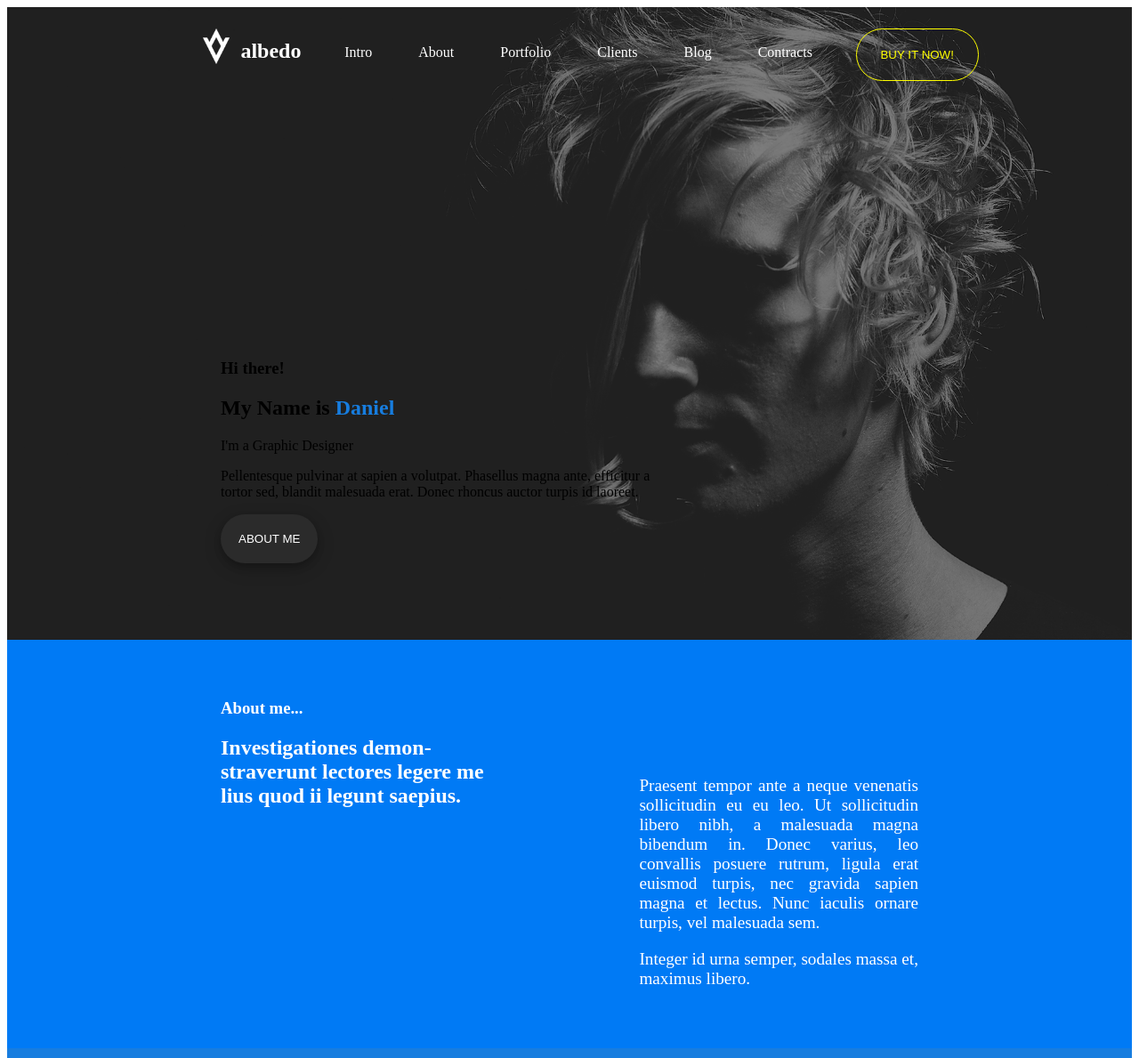
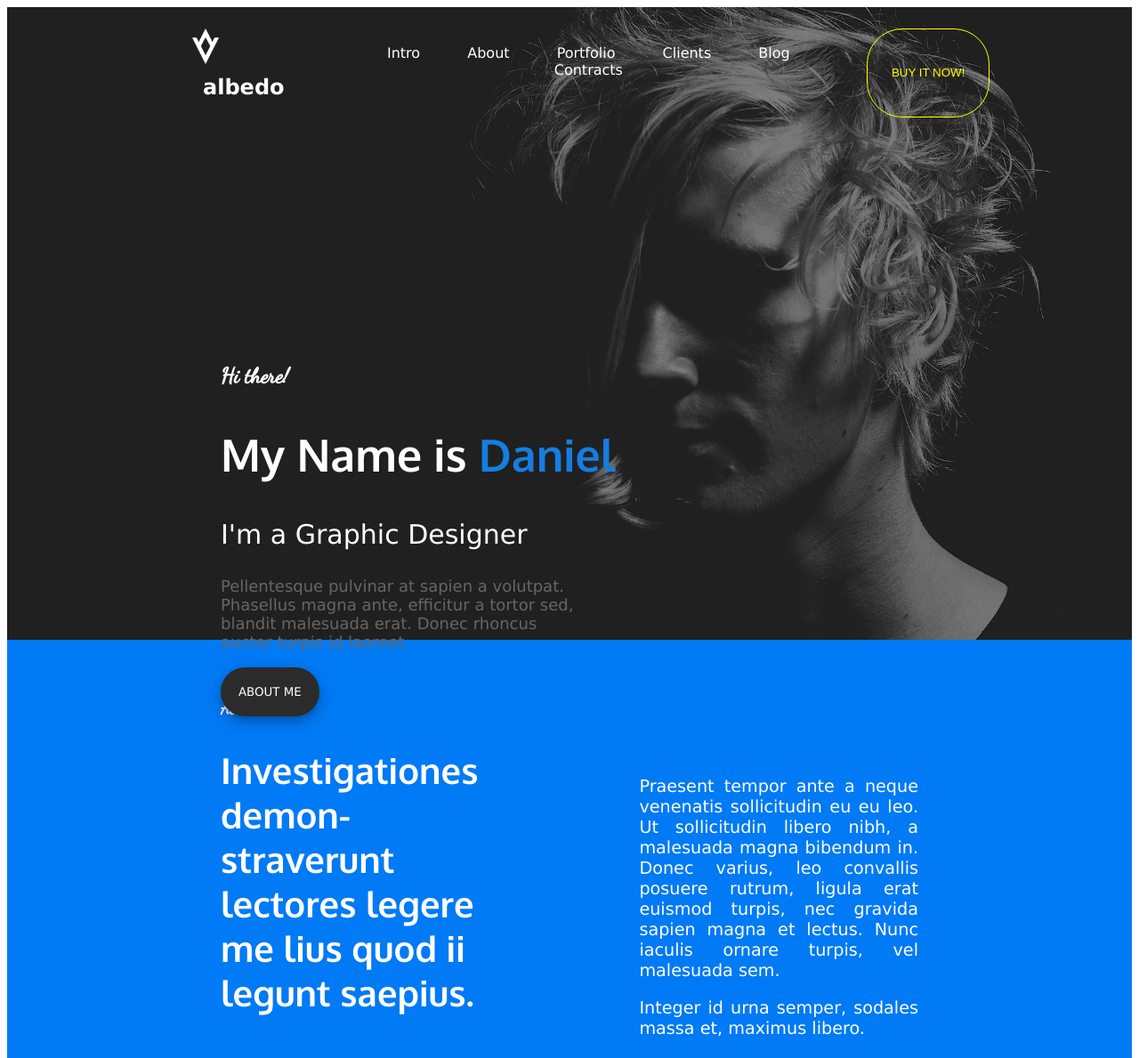
Before and after one commit to Eisha215/eishasajid, a plain HTML site: page index.html in a window 1280 px wide. Shown: the top 1189 px of the page at 89% size. Drawn offline with Linux system fonts and the light colour scheme; a web font is replaced by a local one.

Commit message:
Update mystyle.css

```diff
--- a/mystyle.css
+++ b/mystyle.css
@@ -13,6 +13,7 @@ header {
   margin-right: 13em;
   color: white;
   padding-top: 2em;
+  font-family:Verdana, Geneva, Tahoma, sans-serif;
 }
 
 .icon-name img,
@@ -50,6 +51,29 @@ nav a {
   margin-left: 15em;
   width: 38%;
 }
+.intro h3 {
+  color:white;
+  font-family: Dancing Script, cursive;
+  font-size: x-large;
+}
+.intro h1{
+ color: white;
+ font-size: 50px;
+ font-weight: 500;
+ font-family: 'Oxygen', sans-serif;
+}
+#graphic-designer{
+ color: white;
+ font-size: 30px;
+ font-weight: 300;
+ font-family:Verdana, Geneva, Tahoma, sans-serif;
+}
+#introduction{
+ color: #666;
+ width: 85%;
+ font-size: large;
+ font-family:Verdana, Geneva, Tahoma, sans-serif;
+}
 #about-btn {
   background-color: rgb(43, 43, 43);
   color: white;
@@ -58,6 +82,7 @@ nav a {
   border: none;
   box-shadow: 0 4px 8px 0 rgba(0, 0, 0, 0.2),
     0 6px 20px 0 rgba(0, 0, 0, 0.19);
+  font-family:Verdana, Geneva, Tahoma, sans-serif;
 
 }
 .about {
@@ -76,11 +101,23 @@ nav a {
   flex: 50%;
   max-width: 40%;
 }
+.about-section h3 {
+ font-family: Dancing Script, cursive;
+ font-size: x-large";
+}
+.about-section h1 {
+  font-size: 40px;
+  font-weight: 500;
+  font-family: 'Oxygen', sans-serif;
+}
 
 .description-section {
   padding-top: 4.5em;
   font-size: larger;
   text-align: justify;
+}
+.description-section p{
+  font-family:Verdana, Geneva, Tahoma, sans-serif;
 }
 .portfolio {
   display: flex;
@@ -91,6 +128,7 @@ nav a {
   padding-bottom: 3em;
   background-color: rgb(23, 125, 223);
   color: white;
+  font-family:Verdana, Geneva, Tahoma, sans-serif;
 }
 .portfolio img {
   margin-top: 0.5em;
@@ -103,6 +141,7 @@ nav a {
 footer {
   background-color:  hsl(210, 100%, 48%);
   display: flex;
+  font-family:Verdana, Geneva, Tahoma, sans-serif;
 
   color: white;
   padding-left: 15em;
@@ -122,3 +161,6 @@ footer {
 footer i {
   padding-left: 1em;
 }
+footer i:hover{
+  color:#ddd;
+}
```
